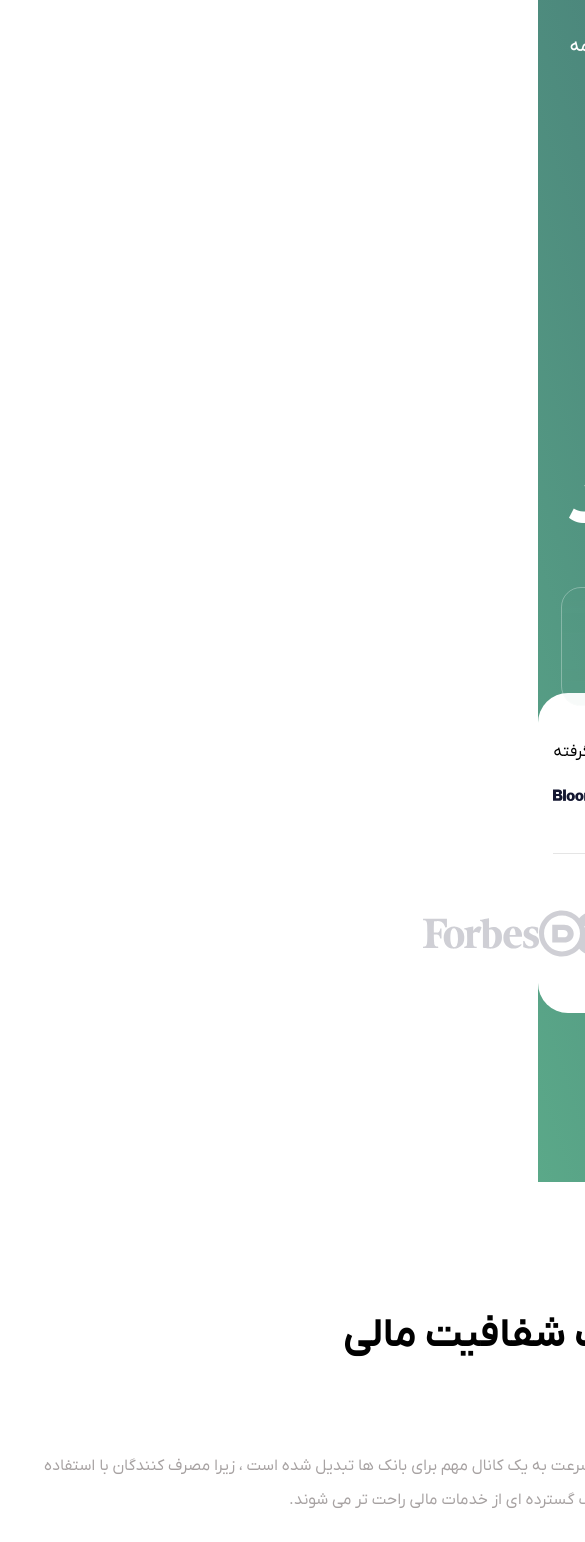
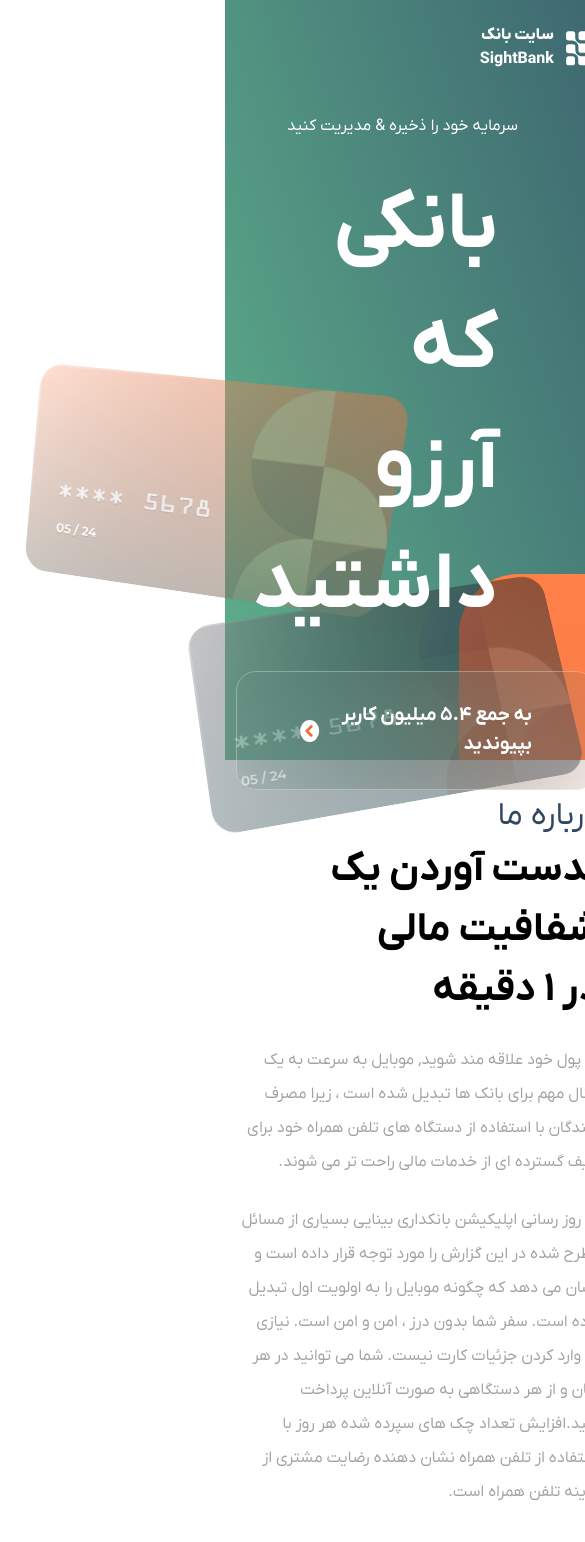
Before and after one commit to mahdipakravan-dev/sight-bank, a React (Vite) app: page / in a window 390 px wide. Shown: the top 1542 px of the page, 585 px wide, since content can reach past the window. Built offline with nearby package versions, Linux system fonts and the light colour scheme.

Commit message:
feat / handle responsive

```diff
--- a/src/components/header/Header.module.scss
+++ b/src/components/header/Header.module.scss
@@ -50,3 +50,11 @@
     }
   }
 }
+
+@media (max-width: 768px) {
+  .header {
+    .menu {
+      display: none;
+    }
+  }
+}
--- a/src/components/hero/Hero.module.scss
+++ b/src/components/hero/Hero.module.scss
@@ -238,3 +238,32 @@
     }
   }
 }
+
+@media (max-width: 768px) {
+  .hero-bg {
+    height: 90vh;
+  }
+
+  .hero-content {
+    padding-top: 84px;
+    flex-direction: column;
+  }
+
+  .hero-btn {
+    width: 100%;
+  }
+
+  .hero-cards {
+    z-index: -1;
+    opacity: 0.5;
+  }
+
+  .feature-block {
+    display: none;
+    .upper-items {
+    }
+    .down-items {
+      display: none;
+    }
+  }
+}
--- a/src/components/hero/Hero.tsx
+++ b/src/components/hero/Hero.tsx
@@ -16,7 +16,7 @@ const HeroSection = () => {
             <h1>بانکی که</h1>
             <h1>آرزو</h1>
             <h1>داشتید</h1>
-            <a href="#">
+            <a href="#" className={s["hero-btn"]}>
               به جمع ۵.۴ میلیون کاربر بپیوندید
               <div className={s["arrow-wrap"]}>
                 <div className="icon">
--- a/src/components/services/Services.module.scss
+++ b/src/components/services/Services.module.scss
@@ -68,3 +68,22 @@
   left: 286px;
   z-index: 2;
 }
+
+@media (max-width: 768px) {
+  .container {
+    padding: 32px 0;
+  }
+
+  .wrapper {
+    flex-direction: column;
+  }
+
+  .grid {
+    place-items: center;
+    grid-template-columns: repeat(1, 1fr);
+  }
+
+  .connect {
+    display: none;
+  }
+}
```
